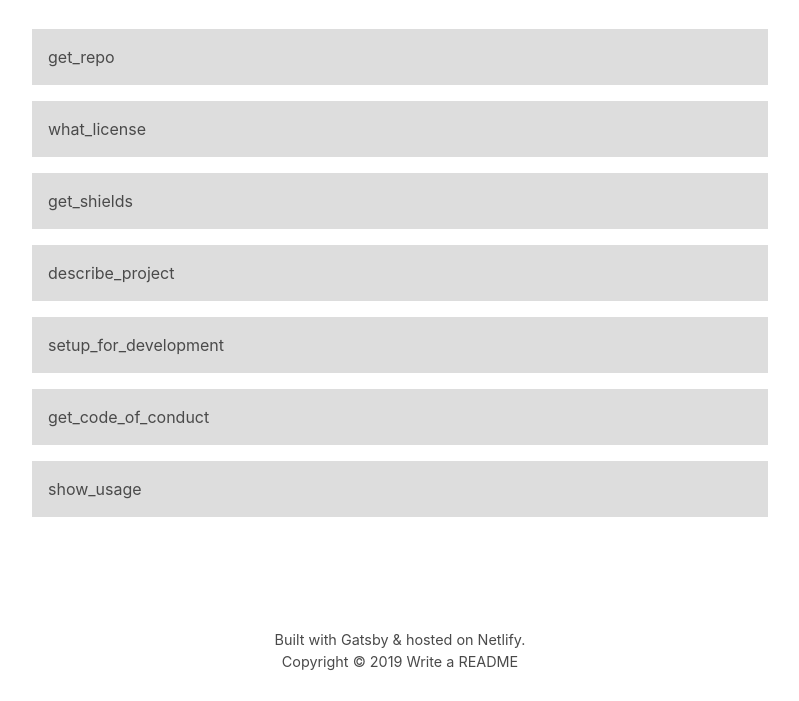
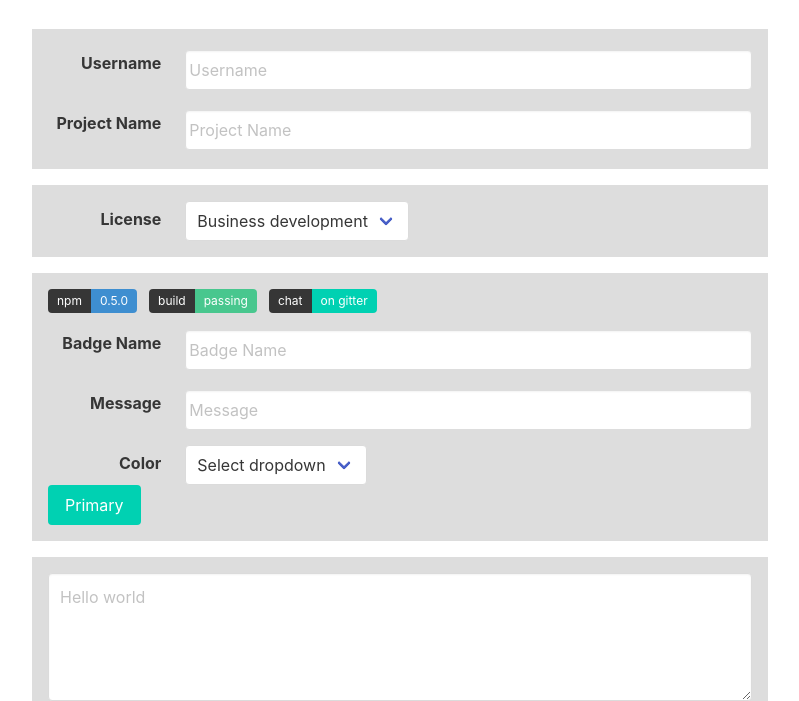
Before and after one commit to pranav-ap/write-a-readme, a Gatsby site: page / in a window 1280 px wide. Shown: the part 103-804 px from the top of the page, without its empty margins (240-1039 px from the left). Built offline with nearby package versions, Linux system fonts and the light colour scheme; Gatsby itself is replaced by a stand-in of ours.

Commit message:
data input update

```diff
--- a/src/components/Slideshow.js
+++ b/src/components/Slideshow.js
@@ -5,7 +5,31 @@ import Styles from './styles/Slideshow.module.scss'
 const get_repo = () => {
   return (
     <div className={Styles.slide}>
-      get_repo
+      <div className="field is-horizontal">
+        <div className="field-label is-normal">
+          <label className="label">Username</label>
+        </div>
+        <div className="field-body">
+          <div className="field">
+            <p className="control">
+              <input className="input" type="text" placeholder="Username"/>
+            </p>
+          </div>
+        </div>
+      </div>
+
+      <div className="field is-horizontal">
+        <div className="field-label is-normal">
+          <label className="label">Project Name</label>
+        </div>
+        <div className="field-body">
+          <div className="field">
+            <p className="control">
+              <input className="input" type="text" placeholder="Project Name"/>
+            </p>
+          </div>
+        </div>
+      </div>
     </div>
   )
 }
@@ -13,7 +37,24 @@ const get_repo = () => {
 const what_license = () => {
   return (
     <div className={Styles.slide}>
-      what_license
+      <div className="field is-horizontal">
+        <div className="field-label is-normal">
+          <label className="label">License</label>
+        </div>
+        <div className="field-body">
+          <div className="field is-narrow">
+            <div className="control">
+              <div className="select is-fullwidth">
+                <select>
+                  <option>Business development</option>
+                  <option>Marketing</option>
+                  <option>Sales</option>
+                </select>
+              </div>
+            </div>
+          </div>
+        </div>
+      </div>
     </div>
   )
 }
@@ -21,7 +62,78 @@ const what_license = () => {
 const get_shields = () => {
   return (
     <div className={Styles.slide}>
-      get_shields
+      <div className="field is-grouped is-grouped-multiline">
+        <div className="control">
+          <div className="tags has-addons">
+            <span className="tag is-dark">npm</span>
+            <span className="tag is-info">0.5.0</span>
+          </div>
+        </div>
+
+        <div className="control">
+          <div className="tags has-addons">
+            <span className="tag is-dark">build</span>
+            <span className="tag is-success">passing</span>
+          </div>
+        </div>
+
+        <div className="control">
+          <div className="tags has-addons">
+            <span className="tag is-dark">chat</span>
+            <span className="tag is-primary">on gitter</span>
+          </div>
+        </div>
+      </div>
+
+      <div>
+        <div className="field is-horizontal">
+          <div className="field-label is-normal">
+            <label className="label">Badge Name</label>
+          </div>
+          <div className="field-body">
+            <div className="field">
+              <p className="control">
+                <input className="input" type="text" placeholder="Badge Name"/>
+              </p>
+            </div>
+          </div>
+        </div>
+
+        <div className="field is-horizontal">
+          <div className="field-label is-normal">
+            <label className="label">Message</label>
+          </div>
+          <div className="field-body">
+            <div className="field">
+              <p className="control">
+                <input className="input" type="text" placeholder="Message"/>
+              </p>
+            </div>
+          </div>
+        </div>
+
+        <div className="field is-horizontal">
+          <div className="field-label is-normal">
+            <label className="label">Color</label>
+          </div>
+          <div className="field-body">
+            <div className="field">
+              <p className="control">
+                <div className="select">
+                  <select>
+                    <option>Select dropdown</option>
+                    <option>With options</option>
+                  </select>
+                </div>
+              </p>
+            </div>
+          </div>
+        </div>
+      </div>
+
+      <div>
+        <a className="button is-primary">Primary</a>
+      </div>
     </div>
   )
 }
@@ -29,7 +141,7 @@ const get_shields = () => {
 const describe_project = () => {
   return (
     <div className={Styles.slide}>
-      describe_project
+      <textarea className="textarea" placeholder="Hello world"/>
     </div>
   )
 }
@@ -37,15 +149,7 @@ const describe_project = () => {
 const setup_for_development = () => {
   return (
     <div className={Styles.slide}>
-      setup_for_development
-    </div>
-  )
-}
-
-const get_code_of_conduct = () => {
-  return (
-    <div className={Styles.slide}>
-      get_code_of_conduct
+      <textarea className="textarea" placeholder="Hello world"/>
     </div>
   )
 }
@@ -53,7 +157,7 @@ const get_code_of_conduct = () => {
 const show_usage = () => {
   return (
     <div className={Styles.slide}>
-      show_usage
+      <textarea className="textarea" placeholder="Hello world"/>
     </div>
   )
 }
@@ -72,11 +176,7 @@ class Slideshow extends Component {
         project_description: {
           short: '',
           long: '',
-        },
-        code_of_conduct: {
-          type: '',
-          path: '',
-        },
+        }
       }
     }
   }
@@ -89,7 +189,6 @@ class Slideshow extends Component {
         {get_shields()}
         {describe_project()}
         {setup_for_development()}
-        {get_code_of_conduct()}
         {show_usage()}
       </div>
     )
```
